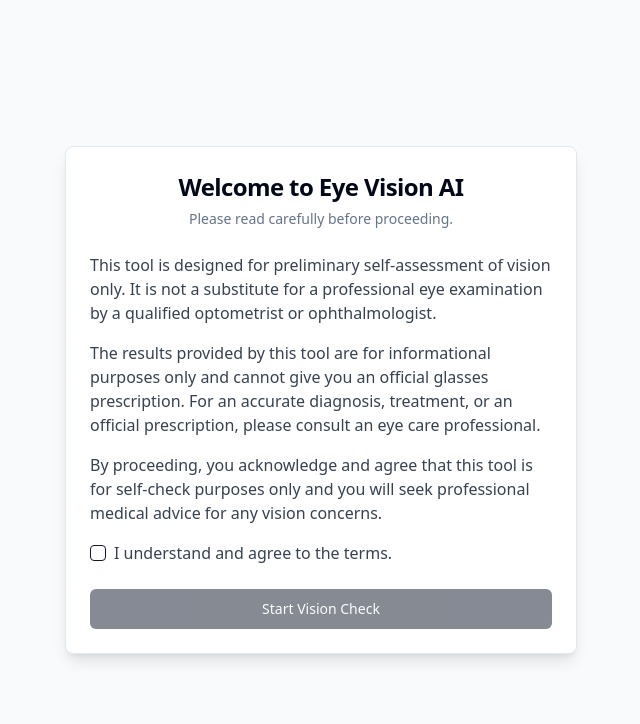
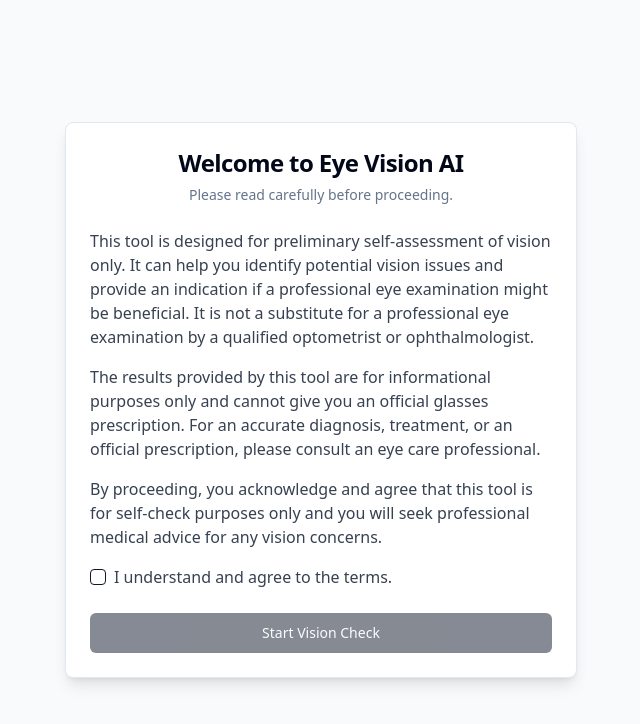
Before and after one commit to mdaniyal0517-art/vission-test, a React (Vite) app: page / in a window 1280 px wide. Shown: the top 724 px of the page, without its empty margins (319-959 px from the left). Built offline with nearby package versions, Linux system fonts and the light colour scheme.

Commit message:
[dyad] Updated disclaimer to clarify tool's purpose in identifying potential vision issues - wrote 1 file(s)

```diff
--- a/src/components/Disclaimer.tsx
+++ b/src/components/Disclaimer.tsx
@@ -23,6 +23,7 @@ const Disclaimer: React.FC<DisclaimerProps> = ({ onAgree }) => {
         <CardContent className="space-y-4 text-gray-700 dark:text-gray-300">
           <p>
             This tool is designed for preliminary self-assessment of vision only.
+            It can help you identify potential vision issues and provide an indication if a professional eye examination might be beneficial.
             It is not a substitute for a professional eye examination by a qualified optometrist or ophthalmologist.
           </p>
           <p>
```
